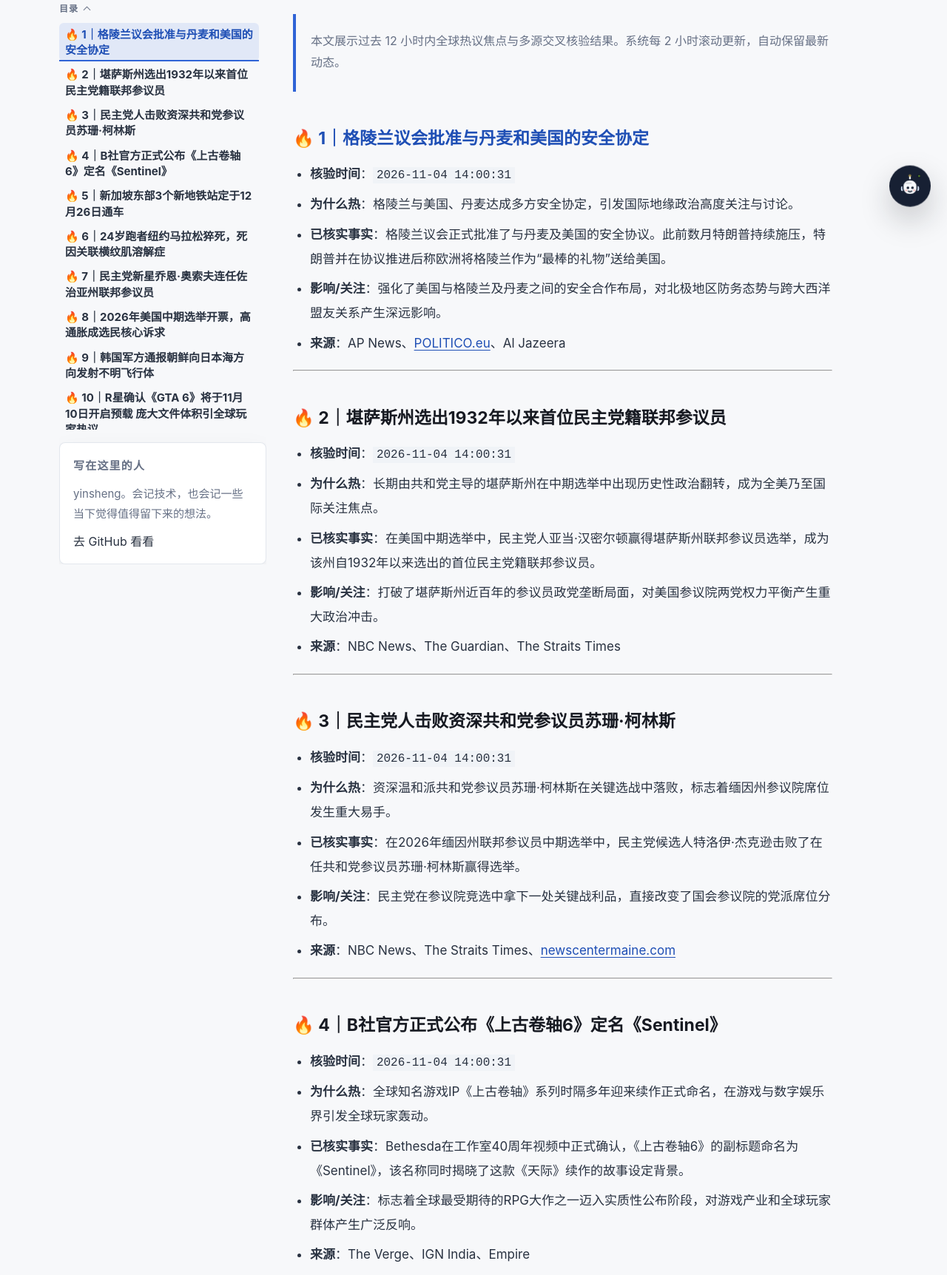
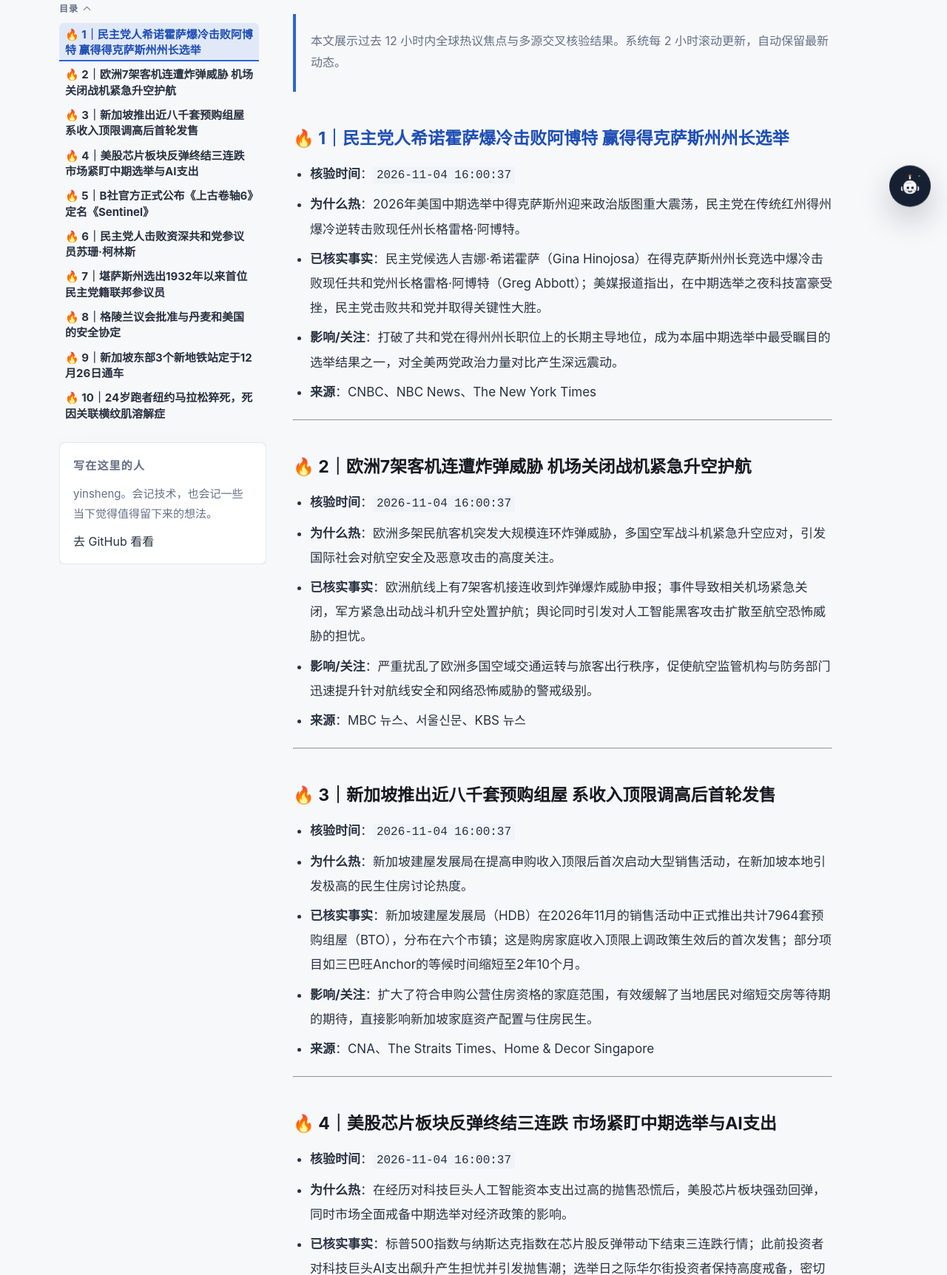
Before and after one commit to yinshengphy/blog, an Astro site: page /global-trending in a window 1280 px wide. Shown: the part 497-2221 px from the top of the page at 74% size. Built offline with nearby package versions, Linux system fonts and the light colour scheme; Astro itself is replaced by a stand-in of ours; some packages are replaced by stand-ins of ours.

Commit message:
content: 发布 blog:global-trending:20261104160001

```diff
--- a/src/content/posts/global-trending.md
+++ b/src/content/posts/global-trending.md
@@ -8,7 +8,70 @@ categories: ["TRENDING"]
 
 > 本文展示过去 12 小时内全球热议焦点与多源交叉核验结果。系统每 2 小时滚动更新，自动保留最新动态。
 
-### 🔥 1｜格陵兰议会批准与丹麦和美国的安全协定
+### 🔥 1｜民主党人希诺霍萨爆冷击败阿博特 赢得得克萨斯州州长选举
+- **核验时间**：`2026-11-04 16:00:37`
+- **为什么热**：2026年美国中期选举中得克萨斯州迎来政治版图重大震荡，民主党在传统红州得州爆冷逆转击败现任州长格雷格·阿博特。
+- **已核实事实**：民主党候选人吉娜·希诺霍萨（Gina Hinojosa）在得克萨斯州州长竞选中爆冷击败现任共和党州长格雷格·阿博特（Greg Abbott）；美媒报道指出，在中期选举之夜科技富豪受挫，民主党击败共和党并取得关键性大胜。
+- **影响/关注**：打破了共和党在得州州长职位上的长期主导地位，成为本届中期选举中最受瞩目的选举结果之一，对全美两党政治力量对比产生深远震动。
+- **来源**：CNBC、NBC News、The New York Times
+
+---
+
+### 🔥 2｜欧洲7架客机连遭炸弹威胁 机场关闭战机紧急升空护航
+- **核验时间**：`2026-11-04 16:00:37`
+- **为什么热**：欧洲多架民航客机突发大规模连环炸弹威胁，多国空军战斗机紧急升空应对，引发国际社会对航空安全及恶意攻击的高度关注。
+- **已核实事实**：欧洲航线上有7架客机接连收到炸弹爆炸威胁申报；事件导致相关机场紧急关闭，军方紧急出动战斗机升空处置护航；舆论同时引发对人工智能黑客攻击扩散至航空恐怖威胁的担忧。
+- **影响/关注**：严重扰乱了欧洲多国空域交通运转与旅客出行秩序，促使航空监管机构与防务部门迅速提升针对航线安全和网络恐怖威胁的警戒级别。
+- **来源**：MBC 뉴스、서울신문、KBS 뉴스
+
+---
+
+### 🔥 3｜新加坡推出近八千套预购组屋 系收入顶限调高后首轮发售
+- **核验时间**：`2026-11-04 16:00:37`
+- **为什么热**：新加坡建屋发展局在提高申购收入顶限后首次启动大型销售活动，在新加坡本地引发极高的民生住房讨论热度。
+- **已核实事实**：新加坡建屋发展局（HDB）在2026年11月的销售活动中正式推出共计7964套预购组屋（BTO），分布在六个市镇；这是购房家庭收入顶限上调政策生效后的首次发售；部分项目如三巴旺Anchor的等候时间缩短至2年10个月。
+- **影响/关注**：扩大了符合申购公营住房资格的家庭范围，有效缓解了当地居民对缩短交房等待期的期待，直接影响新加坡家庭资产配置与住房民生。
+- **来源**：CNA、The Straits Times、Home & Decor Singapore
+
+---
+
+### 🔥 4｜美股芯片板块反弹终结三连跌 市场紧盯中期选举与AI支出
+- **核验时间**：`2026-11-04 16:00:37`
+- **为什么热**：在经历对科技巨头人工智能资本支出过高的抛售恐慌后，美股芯片板块强劲回弹，同时市场全面戒备中期选举对经济政策的影响。
+- **已核实事实**：标普500指数与纳斯达克指数在芯片股反弹带动下结束三连跌行情；此前投资者对科技巨头AI支出飙升产生担忧并引发抛售潮；选举日之际华尔街投资者保持高度戒备，密切关注中期选举开票进展。
+- **影响/关注**：阶段性稳定了全球科技股与半导体板块的估值预期，市场正根据国会选举格局调整对未来财税、科技监管及AI产业投资前景的预期。
+- **来源**：The Guardian、Barron's、Investopedia
+
+---
+
+### 🔥 5｜B社官方正式公布《上古卷轴6》定名《Sentinel》
+- **核验时间**：`2026-11-04 14:00:31`
+- **为什么热**：全球知名游戏IP《上古卷轴》系列时隔多年迎来续作正式命名，在游戏与数字娱乐界引发全球玩家轰动。
+- **已核实事实**：Bethesda在工作室40周年视频中正式确认，《上古卷轴6》的副标题命名为《Sentinel》，该名称同时揭晓了这款《天际》续作的故事设定背景。
+- **影响/关注**：标志着全球最受期待的RPG大作之一迈入实质性公布阶段，对游戏产业和全球玩家群体产生广泛反响。
+- **来源**：The Verge、IGN India、Empire
+
+---
+
+### 🔥 6｜民主党人击败资深共和党参议员苏珊·柯林斯
+- **核验时间**：`2026-11-04 14:00:31`
+- **为什么热**：资深温和派共和党参议员苏珊·柯林斯在关键选战中落败，标志着缅因州参议院席位发生重大易手。
+- **已核实事实**：在2026年缅因州联邦参议员中期选举中，民主党候选人特洛伊·杰克逊击败了在任共和党参议员苏珊·柯林斯赢得选举。
+- **影响/关注**：民主党在参议院竞选中拿下一处关键战利品，直接改变了国会参议院的党派席位分布。
+- **来源**：NBC News、The Straits Times、newscentermaine.com
+
+---
+
+### 🔥 7｜堪萨斯州选出1932年以来首位民主党籍联邦参议员
+- **核验时间**：`2026-11-04 14:00:31`
+- **为什么热**：长期由共和党主导的堪萨斯州在中期选举中出现历史性政治翻转，成为全美乃至国际关注焦点。
+- **已核实事实**：在美国中期选举中，民主党人亚当·汉密尔顿赢得堪萨斯州联邦参议员选举，成为该州自1932年以来选出的首位民主党籍联邦参议员。
+- **影响/关注**：打破了堪萨斯州近百年的参议员政党垄断局面，对美国参议院两党权力平衡产生重大政治冲击。
+- **来源**：NBC News、The Guardian、The Straits Times
+
+---
+
+### 🔥 8｜格陵兰议会批准与丹麦和美国的安全协定
 - **核验时间**：`2026-11-04 14:00:31`
 - **为什么热**：格陵兰与美国、丹麦达成多方安全协定，引发国际地缘政治高度关注与讨论。
 - **已核实事实**：格陵兰议会正式批准了与丹麦及美国的安全协议。此前数月特朗普持续施压，特朗普并在协议推进后称欧洲将格陵兰作为“最棒的礼物”送给美国。
@@ -17,34 +80,7 @@ categories: ["TRENDING"]
 
 ---
 
-### 🔥 2｜堪萨斯州选出1932年以来首位民主党籍联邦参议员
-- **核验时间**：`2026-11-04 14:00:31`
-- **为什么热**：长期由共和党主导的堪萨斯州在中期选举中出现历史性政治翻转，成为全美乃至国际关注焦点。
-- **已核实事实**：在美国中期选举中，民主党人亚当·汉密尔顿赢得堪萨斯州联邦参议员选举，成为该州自1932年以来选出的首位民主党籍联邦参议员。
-- **影响/关注**：打破了堪萨斯州近百年的参议员政党垄断局面，对美国参议院两党权力平衡产生重大政治冲击。
-- **来源**：NBC News、The Guardian、The Straits Times
-
----
-
-### 🔥 3｜民主党人击败资深共和党参议员苏珊·柯林斯
-- **核验时间**：`2026-11-04 14:00:31`
-- **为什么热**：资深温和派共和党参议员苏珊·柯林斯在关键选战中落败，标志着缅因州参议院席位发生重大易手。
-- **已核实事实**：在2026年缅因州联邦参议员中期选举中，民主党候选人特洛伊·杰克逊击败了在任共和党参议员苏珊·柯林斯赢得选举。
-- **影响/关注**：民主党在参议院竞选中拿下一处关键战利品，直接改变了国会参议院的党派席位分布。
-- **来源**：NBC News、The Straits Times、newscentermaine.com
-
----
-
-### 🔥 4｜B社官方正式公布《上古卷轴6》定名《Sentinel》
-- **核验时间**：`2026-11-04 14:00:31`
-- **为什么热**：全球知名游戏IP《上古卷轴》系列时隔多年迎来续作正式命名，在游戏与数字娱乐界引发全球玩家轰动。
-- **已核实事实**：Bethesda在工作室40周年视频中正式确认，《上古卷轴6》的副标题命名为《Sentinel》，该名称同时揭晓了这款《天际》续作的故事设定背景。
-- **影响/关注**：标志着全球最受期待的RPG大作之一迈入实质性公布阶段，对游戏产业和全球玩家群体产生广泛反响。
-- **来源**：The Verge、IGN India、Empire
-
----
-
-### 🔥 5｜新加坡东部3个新地铁站定于12月26日通车
+### 🔥 9｜新加坡东部3个新地铁站定于12月26日通车
 - **核验时间**：`2026-11-04 12:00:37`
 - **为什么热**：新加坡宣布包括双溪勿洛在内的3个地铁新站将于年底启用，开辟东部直通新山通道，受到区域居民与通勤群体的广泛讨论。
 - **已核实事实**：新加坡勿洛南（Bedok South）、锡林（Xilin）和双溪勿洛（Sungei Bedok）3个新地铁站确定将于2026年12月26日正式开通运营。新站点的投入使用将为新加坡东部居民前往马来西亚新山（JB）提供直达互联通道。
@@ -53,7 +89,7 @@ categories: ["TRENDING"]
 
 ---
 
-### 🔥 6｜24岁跑者纽约马拉松猝死，死因关联横纹肌溶解症
+### 🔥 10｜24岁跑者纽约马拉松猝死，死因关联横纹肌溶解症
 - **核验时间**：`2026-11-04 12:00:37`
 - **为什么热**：知名国际赛事纽约马拉松发生年轻选手倒地猝死悲剧，罕见病症横纹肌溶解症随之引发公众与运动医学界广泛关注。
 - **已核实事实**：24岁女跑者雷切尔·阿帕（Rachel Apa）在纽约马拉松距离终点仅剩2英里处倒地后不幸身亡。后续报道指出，其死因与剧烈运动引发的罕见病症横纹肌溶解症（rhabdomyolysis）密切相关。
@@ -62,7 +98,7 @@ categories: ["TRENDING"]
 
 ---
 
-### 🔥 7｜民主党新星乔恩·奥索夫连任佐治亚州联邦参议员
+### 🔥 11｜民主党新星乔恩·奥索夫连任佐治亚州联邦参议员
 - **核验时间**：`2026-11-04 12:00:37`
 - **为什么热**：关键摇摆州佐治亚州的参议院对决结果出炉，民主党新星奥索夫成功守擂，成为本届中期选举参议院争夺的焦点胜利。
 - **已核实事实**：民主党人乔恩·奥索夫（Jon Ossoff）赢得佐治亚州联邦参议员竞选连任；与此同时民主党亦拿下北卡罗来纳州参议院席位。国际媒体报道指出，奥索夫的成功连任进一步提升了其未来竞选美国总统的政治前景。
@@ -71,7 +107,7 @@ categories: ["TRENDING"]
 
 ---
 
-### 🔥 8｜2026年美国中期选举开票，高通胀成选民核心诉求
+### 🔥 12｜2026年美国中期选举开票，高通胀成选民核心诉求
 - **核验时间**：`2026-11-04 12:00:37`
 - **为什么热**：2026年美国中期选举国会参众两院投票与计票全面展开，作为对执政党的重要民意检验，引发全球舆论高度关注。
 - **已核实事实**：美国中期选举参众两院席位开票正在进行。选民调查显示，43%受访者投票动机为“反对特朗普”，16%为“支持特朗普”；选民在华尔街等各投票站对生活成本大幅上涨表达强烈不满，物价问题成为投票关键考量。
@@ -80,7 +116,7 @@ categories: ["TRENDING"]
 
 ---
 
-### 🔥 9｜韩国军方通报朝鲜向日本海方向发射不明飞行体
+### 🔥 13｜韩国军方通报朝鲜向日本海方向发射不明飞行体
 - **核验时间**：`2026-11-04 10:00:30`
 - **为什么热**：半岛局势敏感时期，朝鲜再次发射飞行体，日本与韩国主流媒体以突发新闻形式迅速滚动播报，引发周边安全局势升温。
 - **已核实事实**：据韩国联合参谋本部发表的消息及日本Yahoo新闻、TBS等媒体报道，朝鲜向日本海（东海）方向发射了不明飞行体，韩日防务部门正保持戒备并分析其飞行参数。
@@ -89,7 +125,7 @@ categories: ["TRENDING"]
 
 ---
 
-### 🔥 10｜R星确认《GTA 6》将于11月10日开启预载 庞大文件体积引全球玩家热议
+### 🔥 14｜R星确认《GTA 6》将于11月10日开启预载 庞大文件体积引全球玩家热议
 - **核验时间**：`2026-11-04 10:00:30`
 - **为什么热**：作为全球游戏产业最具号召力的顶级IP之一，《GTA 6》开启预载的日期与文件规模细节正式公布，迅速登上多国社交与科技搜索趋势榜首。
 - **已核实事实**：据Rockstar Games官网公告、PlayStation官方博客及福布斯报道，《侠盗猎车手VI》（Grand Theft Auto VI）正式确认将于11月10日开启游戏预载，其确认占用的超大储存空间亦引发外界广泛关注。
@@ -98,7 +134,7 @@ categories: ["TRENDING"]
 
 ---
 
-### 🔥 11｜欧洲7架客机遭连环炸弹威胁 多地机场关闭且战机紧急升空
+### 🔥 15｜欧洲7架客机遭连环炸弹威胁 多地机场关闭且战机紧急升空
 - **核验时间**：`2026-11-04 10:00:30`
 - **为什么热**：欧洲多架民航客机短时间内接连遭遇炸弹恐吓，导致战斗机出动护航与多地机场紧急停摆，引发国际航空安全高度恐慌与舆论震动。
 - **已核实事实**：韩国MBC、韩民族日报及东亚日报报道，针对欧洲7架客机的炸弹爆炸恐吓被接连报告，相关国家紧急出动战斗机伴飞，部分涉事机场临时关闭，其中一架载有181人的伦敦起飞客机实施了紧急降落。
@@ -107,7 +143,7 @@ categories: ["TRENDING"]
 
 ---
 
-### 🔥 12｜2026年美国中期选举关键选区开票 民主党在佐治亚与北卡参议院选举告捷
+### 🔥 16｜2026年美国中期选举关键选区开票 民主党在佐治亚与北卡参议院选举告捷
 - **核验时间**：`2026-11-04 10:00:30`
 - **为什么热**：2026年美国中期选举进入计票阶段，涉及国会控制权归属，引发全球高度关注与海量搜索。
 - **已核实事实**：据美联社、BBC与NBC新闻报道，2026年中期选举计票中，民主党人乔·奥索夫（Jon Ossoff）成功赢得佐治亚州联邦参议员连任，民主党人罗伊·库珀（Roy Cooper）则成功翻转北卡罗来纳州关键参议院席位。
@@ -116,7 +152,7 @@ categories: ["TRENDING"]
 
 ---
 
-### 🔥 13｜英国网球选手伯雷奇比赛失利后遭死亡威胁
+### 🔥 17｜英国网球选手伯雷奇比赛失利后遭死亡威胁
 - **核验时间**：`2026-11-04 08:00:31`
 - **为什么热**：职业网球选手赛后遭受恶劣网络暴力和人身威胁，引发体育界与媒体对网络欺凌的再度谴责。
 - **已核实事实**：英国网球运动员乔迪·伯雷奇（Jodie Burrage）在金奈公开赛首轮失利后，在社交媒体上遭到了大量辱骂并收到死亡威胁。
@@ -125,7 +161,7 @@ categories: ["TRENDING"]
 
 ---
 
-### 🔥 14｜美国FDA对多批次降压药发布召回通报
+### 🔥 18｜美国FDA对多批次降压药发布召回通报
 - **核验时间**：`2026-11-04 08:00:31`
 - **为什么热**：涉及日常广泛使用的常见降压药，因药效失效风险及质量检验未达标引发公众用药安全担忧。
 - **已核实事实**：美国食品药品监督管理局（FDA）通报召回数千瓶常用降压药，召回原因包括药物可能无效、药物成分含量超标以及未能通过相关质量检测。
@@ -134,7 +170,7 @@ categories: ["TRENDING"]
 
 ---
 
-### 🔥 15｜三星电子计划于2030年全面退出8英寸晶圆代工业务
+### 🔥 19｜三星电子计划于2030年全面退出8英寸晶圆代工业务
 - **核验时间**：`2026-11-04 08:00:31`
 - **为什么热**：韩国科技产业媒体曝光三星电子半导体代工业务战略转向，引发供应链与资本市场高度关注。
 - **已核实事实**：据韩媒报道，三星电子计划到2030年完全退出8英寸晶圆代工市场；市场预计DB HiTek等专注于8英寸特种晶圆代工的企业有望迎来承接订单的转机，但同时也面临激烈的市场竞争。
@@ -143,7 +179,7 @@ categories: ["TRENDING"]
 
 ---
 
-### 🔥 16｜CVS Health计划分拆旗下零售药店与保险业务
+### 🔥 20｜CVS Health计划分拆旗下零售药店与保险业务
 - **核验时间**：`2026-11-04 08:00:31`
 - **为什么热**：华尔街日报与金融时报等多家顶级财经媒体披露，医疗巨头CVS Health正考虑拆解其规模达1170亿美元的医疗帝国。
 - **已核实事实**：路透社引述金融时报报道称，CVS Health正探讨将零售药房业务与安泰（Aetna）保险业务拆分开来；《华尔街日报》亦报道CVS将剥离其同名药店业务。
```
